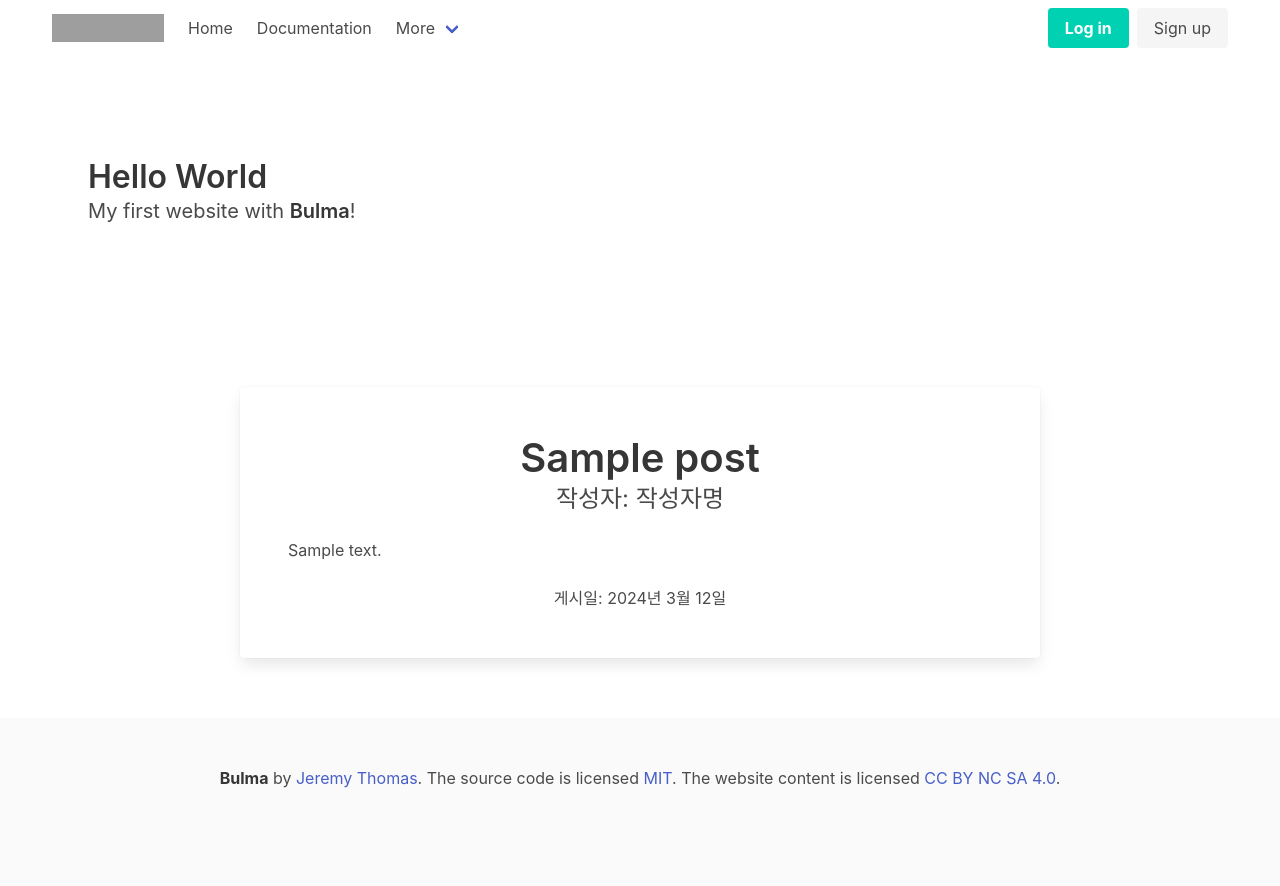
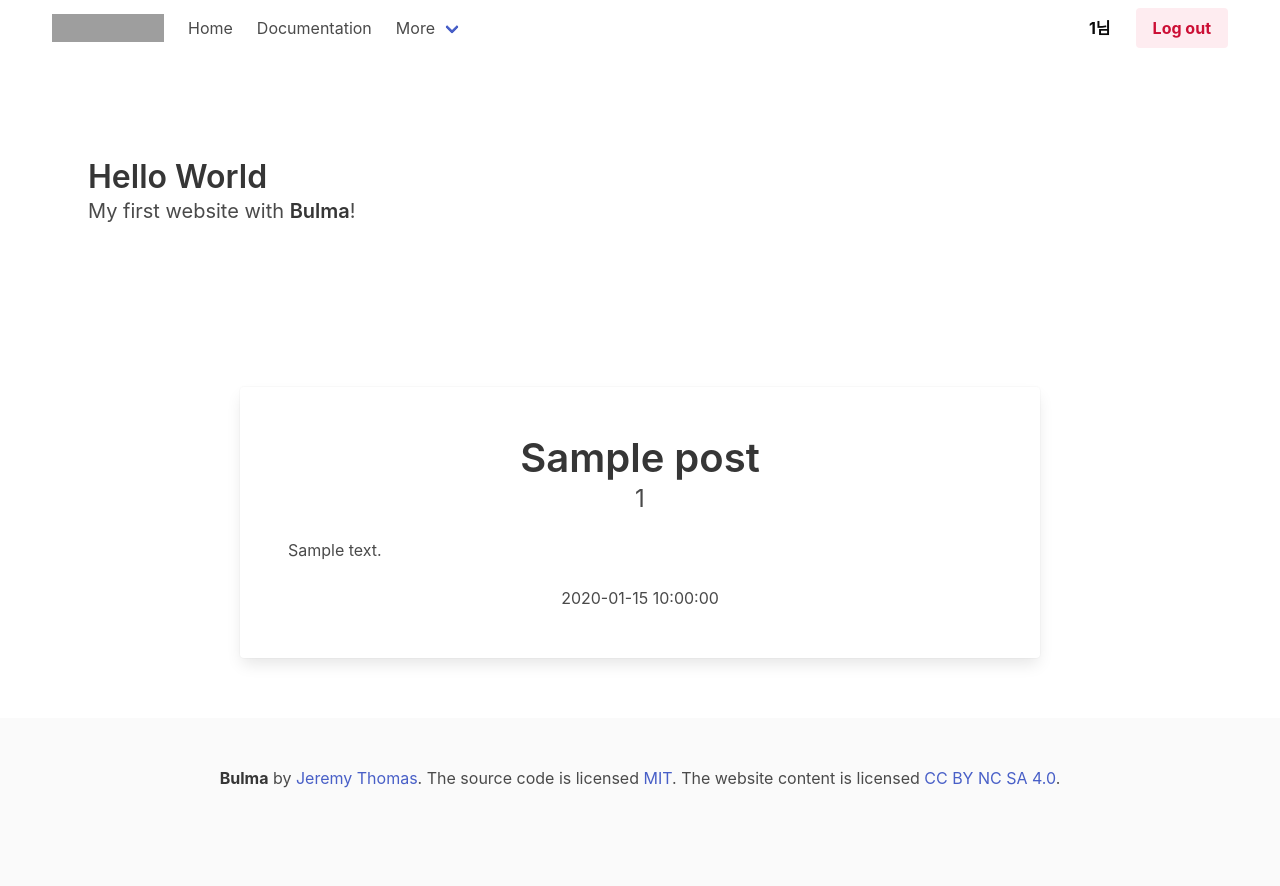
Before and after one commit to otfeb/jungle_miniProject, a Flask app: page /post in a window 1280 px wide. Run offline with Flask 3, Linux system fonts and the light colour scheme; a database or web service that is not in the repository returns one stand-in record (values such as "Sample title"); some libraries are stand-ins or nearby versions; grey boxes are pictures that could not be loaded.

Commit message:
refact(post) : post 완료

```diff
--- a/app.py
+++ b/app.py
@@ -101,8 +101,7 @@ def post():
     result = db.posts.find_one({'_id':ObjectId(pid)})
     print(result)
 
-    return render_template("post.html", title=result['title'], content=result['content'])
-
+    return render_template("post.html", title=result['title'], id=result['id'], content=result['content'], time=result['regist_date'])
 
 @app.route('/create', methods=['POST'])
 def make_post():
@@ -128,6 +127,7 @@ def get_current_datetime():
 
     kr_tz = pytz.timezone('Asia/Seoul')
     time = current_utc_time.replace(tzinfo=pytz.utc).astimezone(kr_tz)
+    time = time.strftime('%Y-%m-%d %H:%M:%S')
 
     return time
 
--- a/templates/post.html
+++ b/templates/post.html
@@ -19,13 +19,13 @@
     <div class="card">
       <div class="card-content">
         <p class="title is-2 has-text-centered">{{ title }}</p>
-        <p class="subtitle is-4 has-text-centered">작성자: 작성자명</p>
+        <p class="subtitle is-4 has-text-centered">{{id}}</p>
         <div class="content">
           <p>
             {{content}}
           </p>
         </div>
-        <p class="is-size-6 has-text-centered">게시일: 2024년 3월 12일</p>
+        <p class="is-size-6 has-text-centered">{{time}}</p>
       </div>
     </div>
   </div>
```
